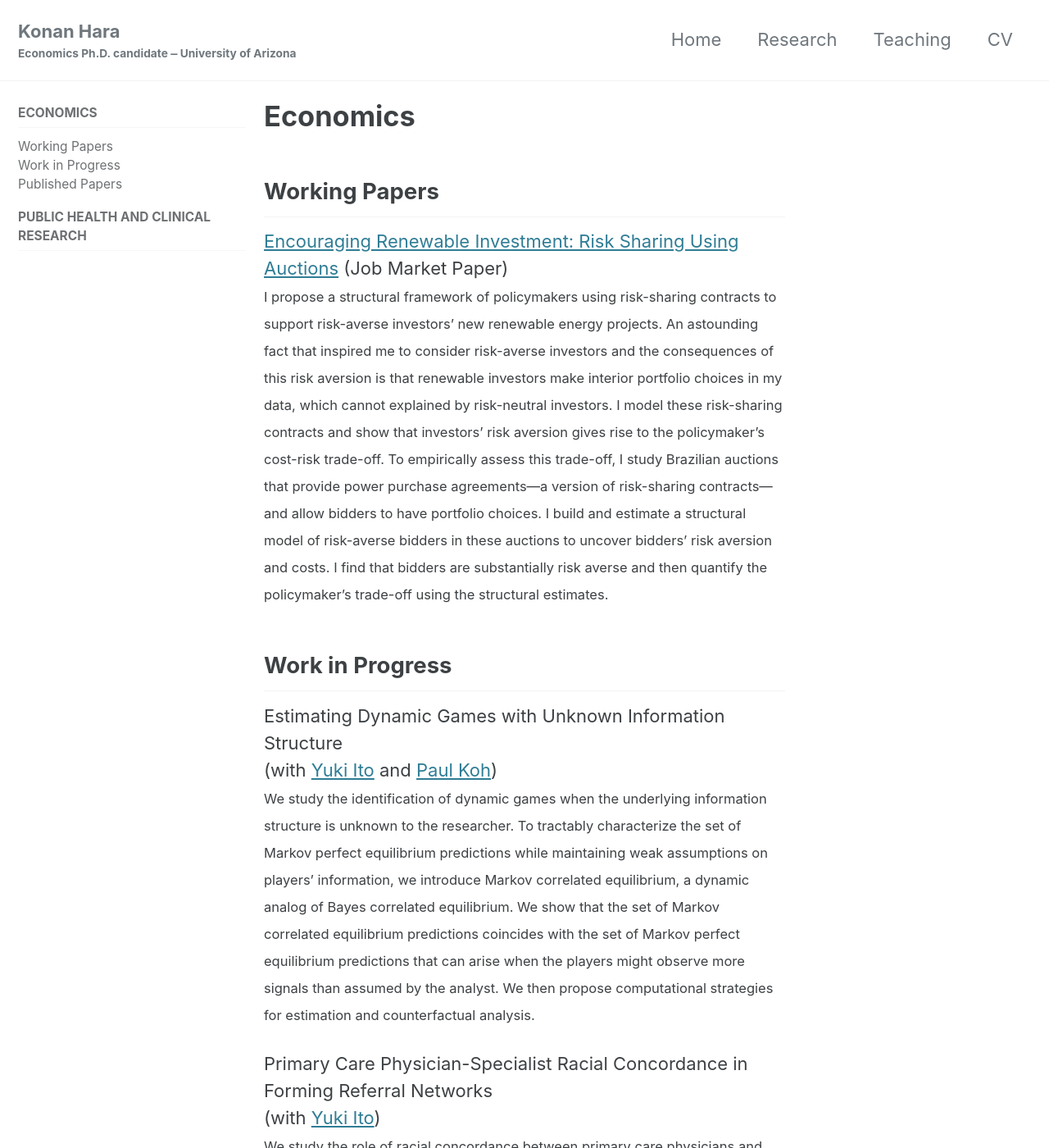
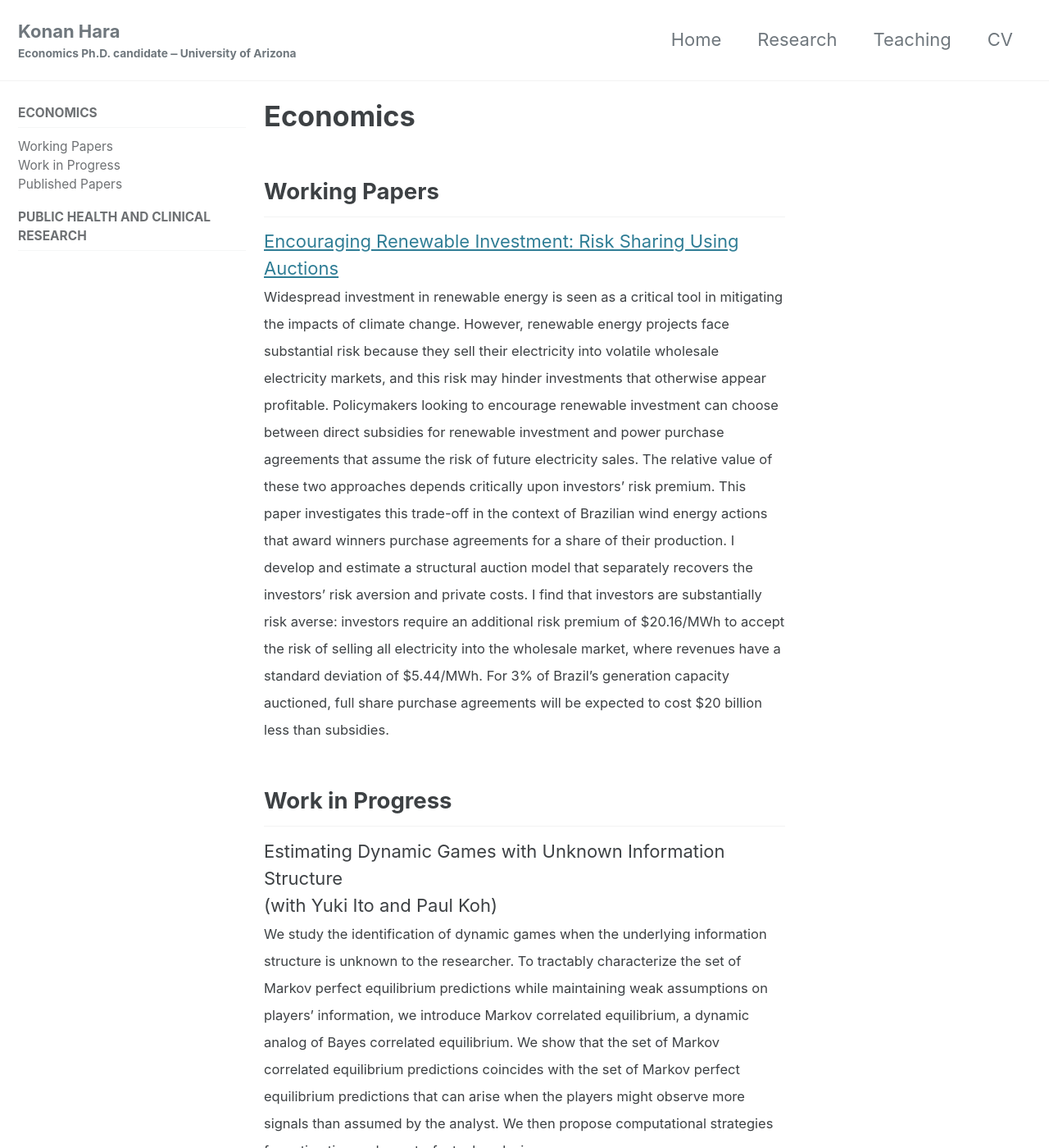
Before and after one commit to harakonan/harakonan.github.io, a Jekyll site: the page built from _research/research.md, in a window 1280 px wide and 1400 px high. Shown: the whole window at 82% size. Built offline with Jekyll 4.4.1, drawn with Linux system fonts in a browser that asks for light colours; cached includes are drawn as plain includes.

Commit message:
[UPDATE] website

```diff
--- a/_research/research.md
+++ b/_research/research.md
@@ -7,17 +7,17 @@ permalink: /research/
 
 ## Working Papers
 
-[Encouraging Renewable Investment: Risk Sharing Using Auctions](../assets/pdfs/Hara_RenewableRiskSharingAuction.pdf) (Job Market Paper)<br>
-<span style="font-size:0.75em"> I propose a structural framework of policymakers using risk-sharing contracts to support risk-averse investors' new renewable energy projects. An astounding fact that inspired me to consider risk-averse investors and the consequences of this risk aversion is that renewable investors make interior portfolio choices in my data, which cannot explained by risk-neutral investors. I model these risk-sharing contracts and show that investors' risk aversion gives rise to the policymaker's cost-risk trade-off. To empirically assess this trade-off, I study Brazilian auctions that provide power purchase agreements---a version of risk-sharing contracts---and allow bidders to have portfolio choices. I build and estimate a structural model of risk-averse bidders in these auctions to uncover bidders' risk aversion and costs. I find that bidders are substantially risk averse and then quantify the policymaker's trade-off using the structural estimates. </span>
+[Encouraging Renewable Investment: Risk Sharing Using Auctions](../assets/pdfs/Hara_RenewableRiskSharingAuction.pdf)<br>
+<span style="font-size:0.75em"> Widespread investment in renewable energy is seen as a critical tool in mitigating the impacts of climate change. However, renewable energy projects face substantial risk because they sell their electricity into volatile wholesale electricity markets, and this risk may hinder investments that otherwise appear profitable. Policymakers looking to encourage renewable investment can choose between direct subsidies for renewable investment and power purchase agreements that assume the risk of future electricity sales. The relative value of these two approaches depends critically upon investors' risk premium. This paper investigates this trade-off in the context of Brazilian wind energy actions that award winners purchase agreements for a share of their production. I develop and estimate a structural auction model that separately recovers the investors' risk aversion and private costs. I find that investors are substantially risk averse: investors require an additional risk premium of $20.16/MWh to accept the risk of selling all electricity into the wholesale market, where revenues have a standard deviation of $5.44/MWh. For 3% of Brazil's generation capacity auctioned, full share purchase agreements will be expected to cost $20 billion less than subsidies. </span>
 
 ## Work in Progress
 
 Estimating Dynamic Games with Unknown Information Structure<br>
-(with [Yuki Ito](https://www.econ.berkeley.edu/grad/profiles/15341) and [Paul Koh](https://www.pskoh.com/))<br>
+(with Yuki Ito and Paul Koh)<br>
 <span style="font-size:0.75em"> We study the identification of dynamic games when the underlying information structure is unknown to the researcher. To tractably characterize the set of Markov perfect equilibrium predictions while maintaining weak assumptions on players' information, we introduce Markov correlated equilibrium, a dynamic analog of Bayes correlated equilibrium. We show that the set of Markov correlated equilibrium predictions coincides with the set of Markov perfect equilibrium predictions that can arise when the players might observe more signals than assumed by the analyst. We then propose computational strategies for estimation and counterfactual analysis. </span>
 
 Primary Care Physician-Specialist Racial Concordance in Forming Referral Networks<br>
-(with [Yuki Ito](https://www.econ.berkeley.edu/grad/profiles/15341))<br>
+(with Yuki Ito)<br>
 <span style="font-size:0.75em"> We study the role of racial concordance between primary care physicians and specialists in physician referral network formation and its consequences on racial health disparity. Using a 20% random sample of Medicare beneficiaries in the United States, we find that primary care physicians refer patients to the same race specialists more than otherwise, especially when the patients are also the same race. We propose a structural framework to separately identify the racial concordance effect net of health outcome benefits on referral decisions and the racial concordance effect on health outcomes. </span>
 
 Regulating Power Plant Emissions: Environmental Justice, Enforcement, and Regulator Preferences<br>
```
Also changed, not shown: Gemfile.lock, 6 other files.
